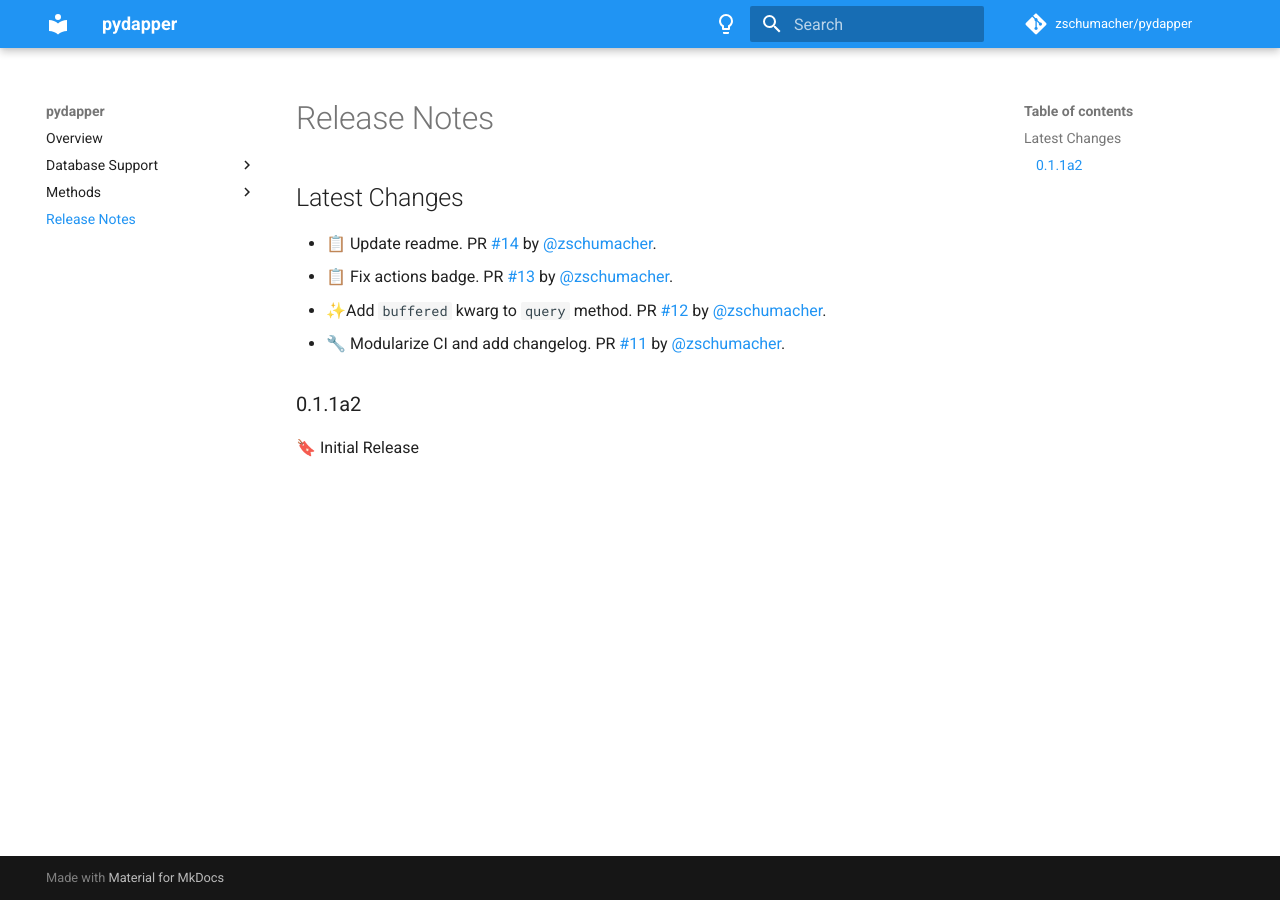
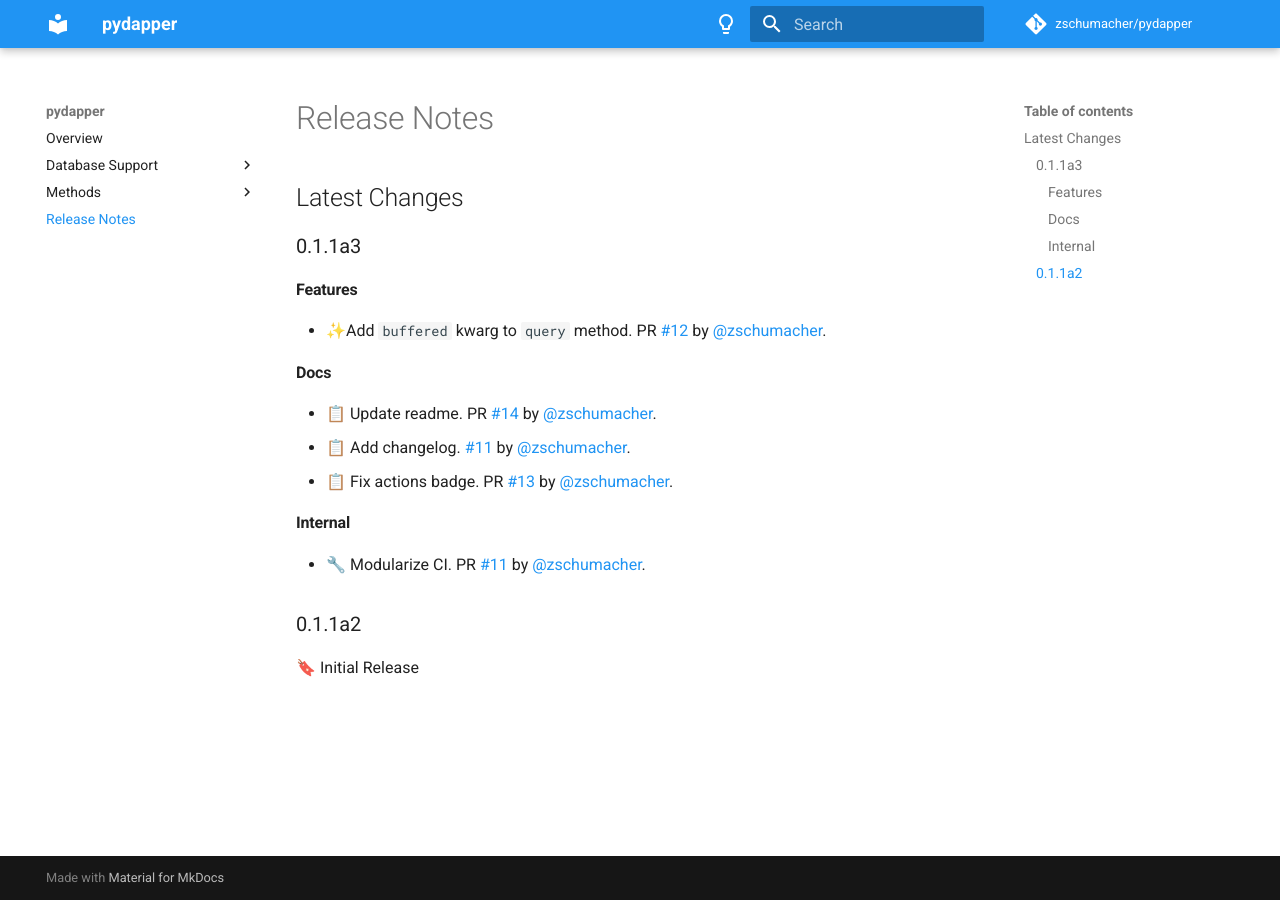
Before and after one commit to zschumacher/pydapper, an MkDocs documentation site: the page built from docs/release_notes.md, in a window 1280 px wide. Built offline with MkDocs 1.6.1 and Material for MkDocs 9.7.7, drawn with Linux system fonts in a browser that asks for light colours; comment, search, counter and statistics services are not loaded.

```diff
--- a/docs/release_notes.md
+++ b/docs/release_notes.md
@@ -1,9 +1,15 @@
 
 ## Latest Changes
 
+### 0.1.1a3
+#### Features
+* ✨Add `buffered` kwarg to `query` method. PR [#12](https://github.com/zschumacher/pydapper/pull/12) by [@zschumacher](https://github.com/zschumacher).
+#### Docs
 * 📋 Update readme. PR [#14](https://github.com/zschumacher/pydapper/pull/14) by [@zschumacher](https://github.com/zschumacher).
+* 📋 Add changelog. [#11](https://github.com/zschumacher/pydapper/pull/11) by [@zschumacher](https://github.com/zschumacher).
 * 📋 Fix actions badge. PR [#13](https://github.com/zschumacher/pydapper/pull/13) by [@zschumacher](https://github.com/zschumacher).
-* ✨Add `buffered` kwarg to `query` method. PR [#12](https://github.com/zschumacher/pydapper/pull/12) by [@zschumacher](https://github.com/zschumacher).
-* 🔧 Modularize CI and add changelog. PR [#11](https://github.com/zschumacher/pydapper/pull/11) by [@zschumacher](https://github.com/zschumacher).
+#### Internal
+* 🔧 Modularize CI. PR [#11](https://github.com/zschumacher/pydapper/pull/11) by [@zschumacher](https://github.com/zschumacher).
+
 ### 0.1.1a2
 🔖 Initial Release
--- a/pyproject.toml
+++ b/pyproject.toml
@@ -1,6 +1,6 @@
 [tool.poetry]
 name = "pydapper"
-version = "0.1.1a2"
+version = "0.1.1a3"
 description = "A pure python lib inspired by the dotnet lib dapper"
 authors = ["Zach Schumacher <zschu15@gmail.com>"]
 license = "MIT"
```
Also changed, not shown: 1 other file.
